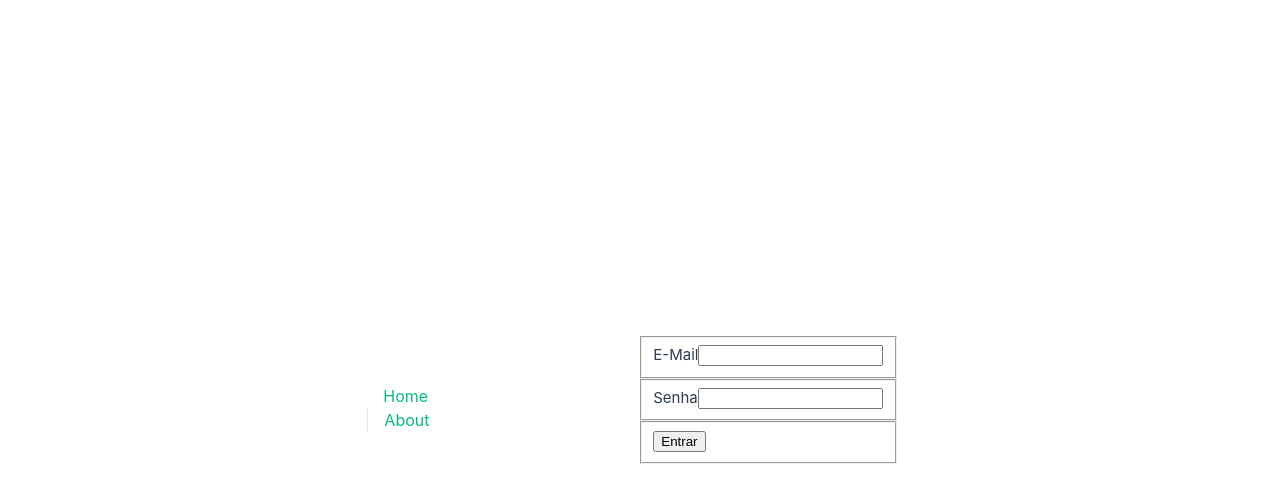
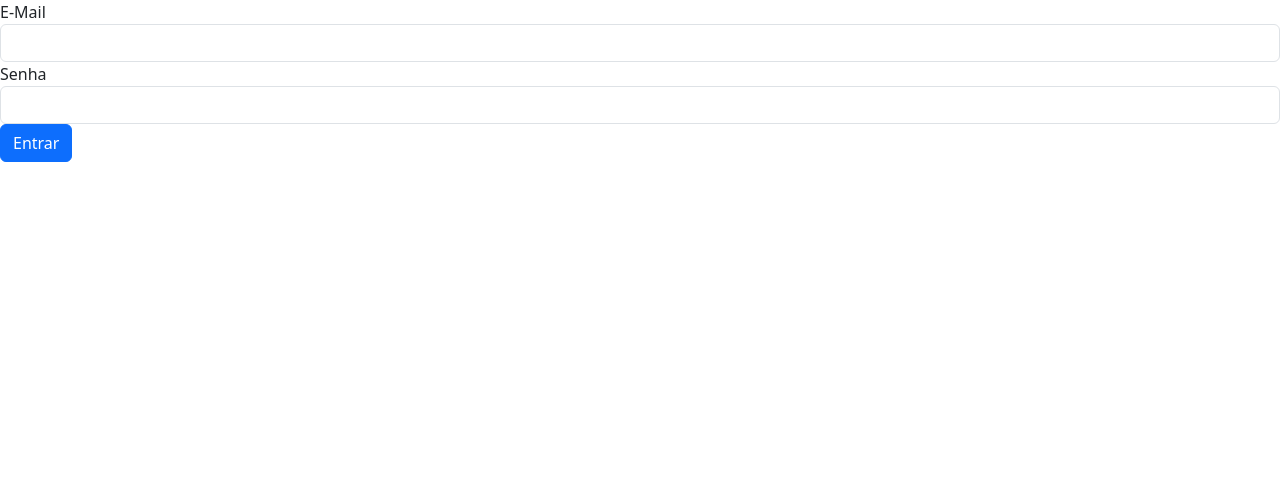
Before and after one commit to danielbibit/tray-backend, a Vue app in the folder ui/: page /login in a window 1280 px wide. Shown: the top 502 px of the page. Built offline with nearby package versions, Linux system fonts and the light colour scheme.

Commit message:
ui: Add bootstrap style

```diff
--- a/ui/package.json
+++ b/ui/package.json
@@ -10,6 +10,8 @@
     "format": "prettier --write src/"
   },
   "dependencies": {
+    "@popperjs/core": "^2.11.8",
+    "bootstrap": "^5.3.2",
     "vue": "^3.3.4",
     "vue-router": "^4.2.4"
   },
--- a/ui/src/App.vue
+++ b/ui/src/App.vue
@@ -3,78 +3,10 @@ import { RouterLink, RouterView } from 'vue-router'
 </script>
 
 <template>
-  <header>
-    <div class="wrapper">
-      <nav>
-        <RouterLink to="/">Home</RouterLink>
-        <RouterLink to="/about">About</RouterLink>
-      </nav>
-    </div>
-  </header>
 
   <RouterView />
 </template>
 
 <style scoped>
-header {
-  line-height: 1.5;
-  max-height: 100vh;
-}
 
-.logo {
-  display: block;
-  margin: 0 auto 2rem;
-}
-
-nav {
-  width: 100%;
-  font-size: 12px;
-  text-align: center;
-  margin-top: 2rem;
-}
-
-nav a.router-link-exact-active {
-  color: var(--color-text);
-}
-
-nav a.router-link-exact-active:hover {
-  background-color: transparent;
-}
-
-nav a {
-  display: inline-block;
-  padding: 0 1rem;
-  border-left: 1px solid var(--color-border);
-}
-
-nav a:first-of-type {
-  border: 0;
-}
-
-@media (min-width: 1024px) {
-  header {
-    display: flex;
-    place-items: center;
-    padding-right: calc(var(--section-gap) / 2);
-  }
-
-  .logo {
-    margin: 0 2rem 0 0;
-  }
-
-  header .wrapper {
-    display: flex;
-    place-items: flex-start;
-    flex-wrap: wrap;
-  }
-
-  nav {
-    text-align: left;
-    margin-left: -1rem;
-    font-size: 1rem;
-
-    padding: 1rem 0;
-    margin-top: 1rem;
-  }
-}
 </style>
--- a/ui/src/assets/base.css
+++ /dev/null
@@ -1,86 +0,0 @@
-/* color palette from <https://github.com/vuejs/theme> */
-:root {
-  --vt-c-white: #ffffff;
-  --vt-c-white-soft: #f8f8f8;
-  --vt-c-white-mute: #f2f2f2;
-
-  --vt-c-black: #181818;
-  --vt-c-black-soft: #222222;
-  --vt-c-black-mute: #282828;
-
-  --vt-c-indigo: #2c3e50;
-
-  --vt-c-divider-light-1: rgba(60, 60, 60, 0.29);
-  --vt-c-divider-light-2: rgba(60, 60, 60, 0.12);
-  --vt-c-divider-dark-1: rgba(84, 84, 84, 0.65);
-  --vt-c-divider-dark-2: rgba(84, 84, 84, 0.48);
-
-  --vt-c-text-light-1: var(--vt-c-indigo);
-  --vt-c-text-light-2: rgba(60, 60, 60, 0.66);
-  --vt-c-text-dark-1: var(--vt-c-white);
-  --vt-c-text-dark-2: rgba(235, 235, 235, 0.64);
-}
-
-/* semantic color variables for this project */
-:root {
-  --color-background: var(--vt-c-white);
-  --color-background-soft: var(--vt-c-white-soft);
-  --color-background-mute: var(--vt-c-white-mute);
-
-  --color-border: var(--vt-c-divider-light-2);
-  --color-border-hover: var(--vt-c-divider-light-1);
-
-  --color-heading: var(--vt-c-text-light-1);
-  --color-text: var(--vt-c-text-light-1);
-
-  --section-gap: 160px;
-}
-
-@media (prefers-color-scheme: dark) {
-  :root {
-    --color-background: var(--vt-c-black);
-    --color-background-soft: var(--vt-c-black-soft);
-    --color-background-mute: var(--vt-c-black-mute);
-
-    --color-border: var(--vt-c-divider-dark-2);
-    --color-border-hover: var(--vt-c-divider-dark-1);
-
-    --color-heading: var(--vt-c-text-dark-1);
-    --color-text: var(--vt-c-text-dark-2);
-  }
-}
-
-*,
-*::before,
-*::after {
-  box-sizing: border-box;
-  margin: 0;
-  font-weight: normal;
-}
-
-body {
-  min-height: 100vh;
-  color: var(--color-text);
-  background: var(--color-background);
-  transition:
-    color 0.5s,
-    background-color 0.5s;
-  line-height: 1.6;
-  font-family:
-    Inter,
-    -apple-system,
-    BlinkMacSystemFont,
-    'Segoe UI',
-    Roboto,
-    Oxygen,
-    Ubuntu,
-    Cantarell,
-    'Fira Sans',
-    'Droid Sans',
-    'Helvetica Neue',
-    sans-serif;
-  font-size: 15px;
-  text-rendering: optimizeLegibility;
-  -webkit-font-smoothing: antialiased;
-  -moz-osx-font-smoothing: grayscale;
-}
--- a/ui/src/assets/main.css
+++ /dev/null
@@ -1,35 +0,0 @@
-@import './base.css';
-
-#app {
-  max-width: 1280px;
-  margin: 0 auto;
-  padding: 2rem;
-
-  font-weight: normal;
-}
-
-a,
-.green {
-  text-decoration: none;
-  color: hsla(160, 100%, 37%, 1);
-  transition: 0.4s;
-}
-
-@media (hover: hover) {
-  a:hover {
-    background-color: hsla(160, 100%, 37%, 0.2);
-  }
-}
-
-@media (min-width: 1024px) {
-  body {
-    display: flex;
-    place-items: center;
-  }
-
-  #app {
-    display: grid;
-    grid-template-columns: 1fr 1fr;
-    padding: 0 2rem;
-  }
-}
--- a/ui/src/auth.js
+++ b/ui/src/auth.js
@@ -7,7 +7,9 @@ export async function signIn (email, password) {
     'device_name': 'SPA',
   });
 
-  localStorage.setItem('token', token);
+  if(token){
+      localStorage.setItem('token', token);
+  }
 }
 
 export function signOut () {
--- /dev/null
+++ b/ui/src/components/Header.vue
@@ -0,0 +1,10 @@
+<template>
+  <header>
+    <div class="wrapper">
+      <nav>
+        <RouterLink to="/">Home</RouterLink>
+        <RouterLink to="/about">About</RouterLink>
+      </nav>
+    </div>
+  </header>
+</template>
--- a/ui/src/components/LoginForm.vue
+++ b/ui/src/components/LoginForm.vue
@@ -1,18 +1,16 @@
 <template>
     <form @submit.prevent="onSubmit()">
-      <fieldset>
+      <div class="form-group">
         <label>E-Mail</label>
-        <input v-model="email" type="email">
-      </fieldset>
+        <input v-model="email" type="email" class="form-control">
+      </div>
 
-      <fieldset>
+      <div class="form-group">
         <label>Senha</label>
-        <input v-model="password" type="password">
-      </fieldset>
+        <input v-model="password" type="password" class="form-control">
+      </div>
 
-      <fieldset>
-        <button type="submit">Entrar</button>
-      </fieldset>
+      <button type="submit" class="btn btn-primary">Entrar</button>
     </form>
   </template>
 
@@ -22,7 +20,7 @@
       methods: {
         async onSubmit () {
           await signIn(this.email, this.password);
-          this.$router.push('/home');
+          this.$router.push('/');
         }
       }
     };
--- a/ui/src/main.js
+++ b/ui/src/main.js
@@ -1,4 +1,6 @@
-import './assets/main.css'
+// import './assets/main.css'
+import "bootstrap/dist/css/bootstrap.min.css"
+import "bootstrap"
 
 import { createApp } from 'vue'
 import App from './App.vue'
--- a/ui/src/views/AboutView.vue
+++ b/ui/src/views/AboutView.vue
@@ -1,15 +1,14 @@
+<script setup>
+import Header from '../components/Header.vue';
+</script>
+
 <template>
+  <Header></Header>
   <div class="about">
     <h1>This is an about page</h1>
   </div>
 </template>
 
 <style>
-@media (min-width: 1024px) {
-  .about {
-    min-height: 100vh;
-    display: flex;
-    align-items: center;
-  }
-}
+
 </style>
--- a/ui/src/views/HomeView.vue
+++ b/ui/src/views/HomeView.vue
@@ -1,9 +1,11 @@
 <script setup>
 import TheWelcome from '../components/TheWelcome.vue'
+import Header from '../components/Header.vue';
 </script>
 
 <template>
   <main>
+    <Header></Header>
     <TheWelcome />
   </main>
 </template>
```
Also changed, not shown: 1 other file (tests, documents, lock files or other folders).
